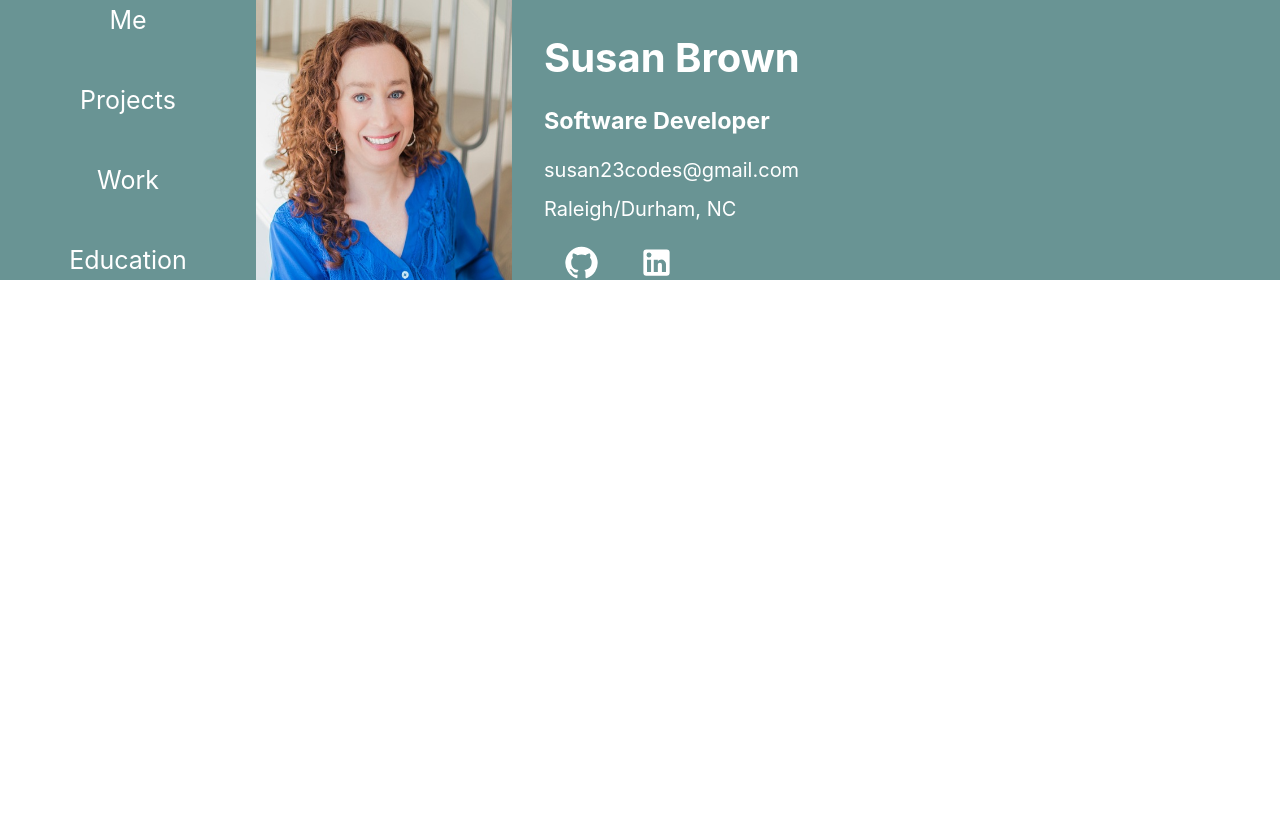
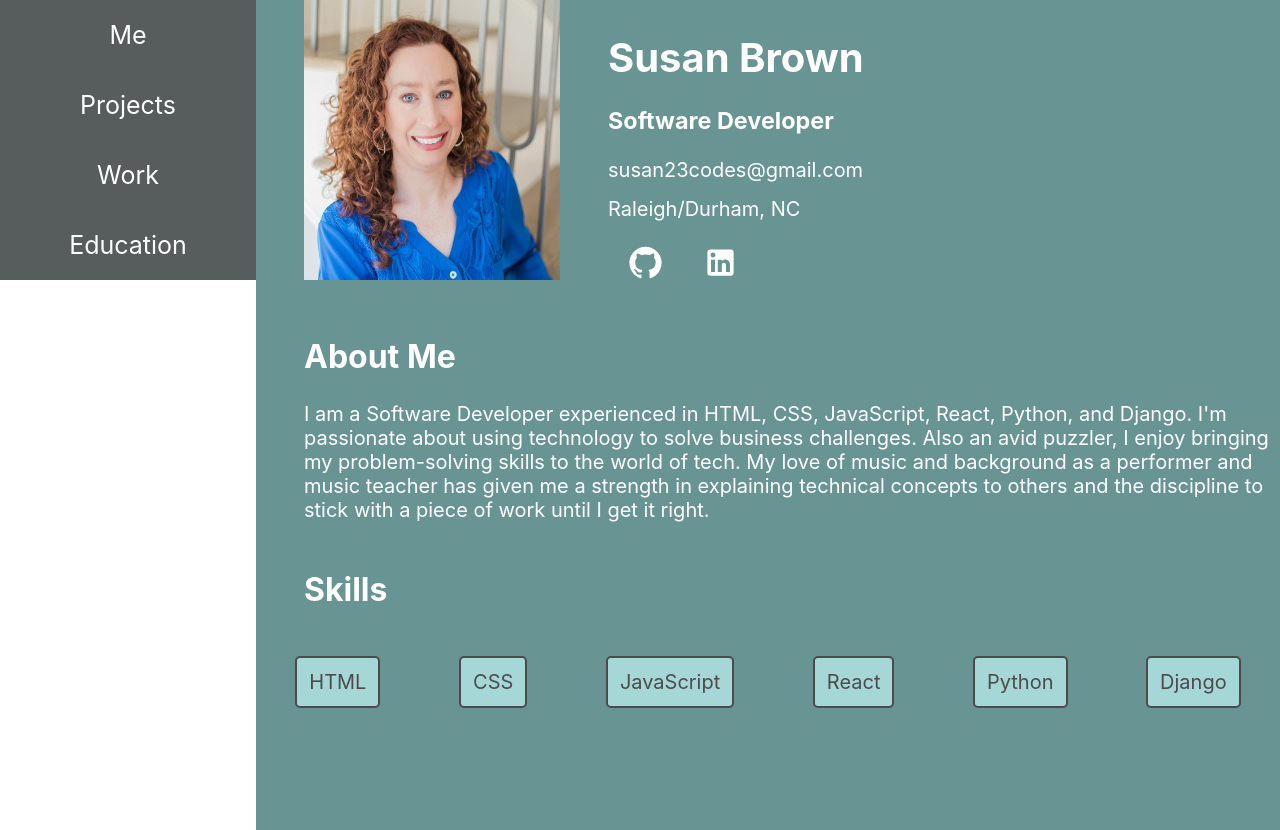
Before and after one commit to Susan23codes/Portfolio, a React (Create React App) app: page / in a window 1280 px wide. Before the commit the page ends 800 px from the top, so only its background shows below. Built offline with nearby package versions, Linux system fonts and the light colour scheme.

Commit message:
about me page created

```diff
--- a/package.json
+++ b/package.json
@@ -12,6 +12,7 @@
     "@testing-library/user-event": "^13.5.0",
     "react": "^18.2.0",
     "react-dom": "^18.2.0",
+    "react-router-dom": "^6.4.0",
     "react-scripts": "5.0.1",
     "web-vitals": "^2.1.4"
   },
--- /dev/null
+++ b/src/AboutMe.js
@@ -0,0 +1,27 @@
+
+
+export default function AboutMe() {
+    return (
+        <>
+            <div className="about-me-main">
+                <h2 style={{ marginLeft: '3rem', fontSize: '2rem' }}>About Me</h2>
+                <div style={{ fontSize: '20px', marginLeft: '3rem' }}>I am a Software Developer
+                    experienced in HTML, CSS, JavaScript, React, Python, and Django.  I'm
+                    passionate about using technology to solve business challenges.  Also
+                    an avid puzzler, I enjoy bringing my problem-solving skills to the world of tech.
+                    My love of music and background as a performer and music teacher
+                    has given me a strength in explaining technical concepts to others and the
+                    discipline to stick with a piece of work until I get it right.</div>
+                <h2 style={{ marginLeft: '3rem', fontSize: '2rem', marginTop:'3rem' }}>Skills</h2>
+                <div className="about-me-skills">
+                    <p className="skill-name">HTML</p>
+                    <p className="skill-name">CSS</p>
+                    <p className="skill-name">JavaScript</p>
+                    <p className="skill-name">React</p>
+                    <p className="skill-name">Python</p>
+                    <p className="skill-name">Django</p>
+                </div>
+            </div>
+        </>
+    )
+}
--- a/src/App.css
+++ b/src/App.css
@@ -11,12 +11,12 @@
   width: 20vw;
   display: flex;
   flex-direction: column;
-  align-items: center;
-  justify-content: center;
+  align-items:center;
+  justify-content:space-around;
   font-size: 25px;
   color: white;
   height: 35vh;
-  background-color: rgb(105, 148, 148);
+  background-color: rgb(87, 92, 92);
 
 }
 
@@ -28,12 +28,13 @@
 .headshot {
   height: auto;
   width: 20vw;
+  margin-left: 3rem;
 }
 
 .my-info {
   display: flex;
   flex-direction: column;
-  margin-left: 2rem;
+  margin-left: 3rem;
   font-size: 20px;
   color: white;
 
@@ -46,3 +47,29 @@
   justify-content: space-around;
   margin-top: 1.5rem
 }
+
+.about-me-main {
+  /* border: 2px solid; */
+  width: 80vw;
+  margin-left: 20vw;
+  padding-top: 30px;
+  height: 65vh;
+  color: white;
+  background-color: rgb(105, 148, 148);
+}
+
+.about-me-skills {
+  display: flex;
+  /* border: 2px solid; */
+  font-size: 20px;
+  justify-content: space-around;
+}
+
+.skill-name {
+  border: 2px solid;
+  padding: 12px;
+  background-color: rgb(165, 215, 215);
+  color:rgb(78, 74, 74);
+  border-radius: 5px;
+
+}
--- a/src/App.js
+++ b/src/App.js
@@ -1,10 +1,22 @@
 import './App.css';
+import { Routes, Route, BrowserRouter as Router } from 'react-router-dom'
+
 import Header from './Header';
+import AboutMe from './AboutMe';
+import Sidebar from './Sidebar';
 
 function App() {
   return (
     <>
-    <Header />
+      <Header />
+      <Routes>
+        <Route
+          path="/"
+          element={<AboutMe
+          />
+
+          } />
+      </Routes>
     </>
   );
 }
--- a/src/Header.js
+++ b/src/Header.js
@@ -1,27 +1,22 @@
 import GitHubIcon from '@mui/icons-material/GitHub';
 import LinkedInIcon from '@mui/icons-material/LinkedIn';
-
+import Sidebar from './Sidebar';
 
 export default function Header() {
     return (
         <>
             <div className="sidebar-and-header">
-        <div className="sidebar">
-            <p>Me</p>
-            <p>Projects</p>
-            <p>Work</p>
-            <p>Education</p>
-        </div>
+                <Sidebar />
                 <div className="main-header">
                     <img className="headshot" src="/headshot cropped.jpg"></img>
                     <div className="my-info">
-            <h2 style={{fontSize:'2em', marginBottom: '0px'}}>Susan Brown</h2>
+                        <h2 style={{ fontSize: '2em', marginBottom: '0px' }}>Susan Brown</h2>
                         <h3>Software Developer</h3>
-            <span style={{marginBottom:'15px'}}>susan23codes@gmail.com</span>
+                        <span style={{ marginBottom: '15px' }}>susan23codes@gmail.com</span>
                         <span>Raleigh/Durham, NC</span>
                         <div className='icons'>
                             <GitHubIcon fontSize='large' />
-            <LinkedInIcon fontSize='large'/>
+                            <LinkedInIcon fontSize='large' />
                         </div>
                     </div>
                 </div>
--- /dev/null
+++ b/src/Sidebar.js
@@ -0,0 +1,18 @@
+
+import { Link } from 'react-router-dom'
+
+
+export default function Sidebar() {
+    return (
+        <>
+
+            <div className="sidebar">
+                <Link to={'/'} style={{textDecoration:'none', color:'white'}}>Me</Link>
+                <Link to={'/'} style={{textDecoration:'none', color:'white'}}>Projects</Link>
+                <Link to={'/'} style={{textDecoration:'none', color:'white'}}>Work</Link>
+                <Link to={'/'} style={{textDecoration:'none', color:'white'}}>Education</Link>
+            </div>
+
+        </>
+    )
+}
--- a/src/index.js
+++ b/src/index.js
@@ -1,11 +1,12 @@
 import React from 'react';
 import ReactDOM from 'react-dom/client';
+import { BrowserRouter } from 'react-router-dom';
 import './index.css';
 import App from './App';
 
 const root = ReactDOM.createRoot(document.getElementById('root'));
 root.render(
-  <React.StrictMode>
+  <BrowserRouter>
     <App />
-  </React.StrictMode>
+  </BrowserRouter>
 );
```
Also changed, not shown: 1 other file (tests, documents, lock files or other folders). Lines whose indentation alone changed are shown as unchanged.
